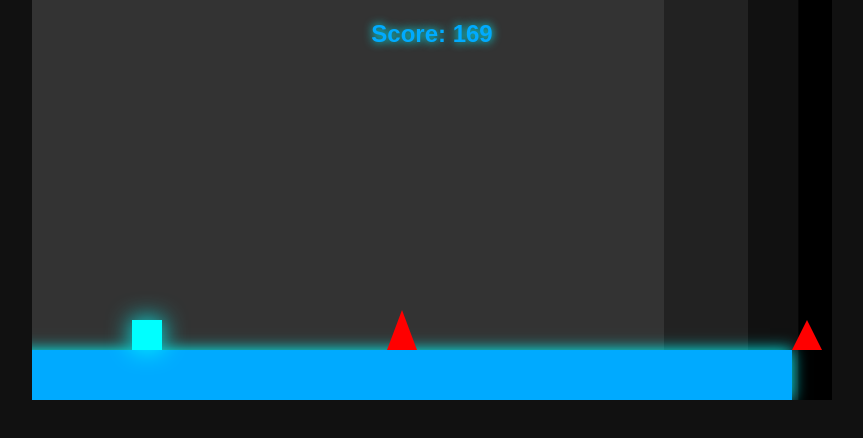
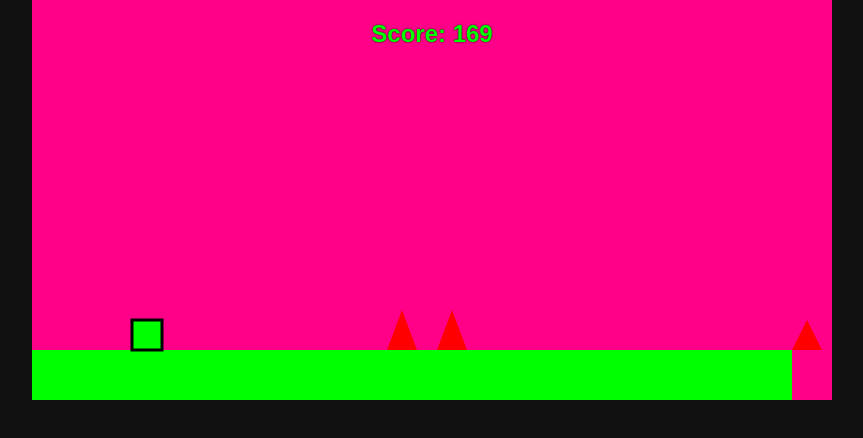
Before and after one commit to Yusuf0010110/KIds-Information, a plain HTML site: page index.html in a window 1280 px wide. Both pictures are taken after a click on the button "Play". Shown: the whole page, without its empty margins (208-1071 px from the left). Drawn offline with Linux system fonts and the light colour scheme.

Commit message:
Update index.html

```diff
--- a/index.html
+++ b/index.html
@@ -6,11 +6,11 @@
 <title>Geometry Dash Full - Yusuf</title>
 <style>
 body {margin:0; overflow:hidden; background:#111; font-family:sans-serif;}
-canvas {display:block; margin:auto; background:#000;}
-#score {position:absolute; top:20px; left:50%; transform:translateX(-50%); color:#0af; font-size:24px; font-weight:bold; text-shadow: 0 0 10px #0ff;}
-#startScreen {position:absolute; top:0; left:0; width:100%; height:100%; display:flex; flex-direction:column; justify-content:center; align-items:center; background:#111; color:#0af;}
-button {padding:15px 30px; font-size:20px; margin-top:20px; cursor:pointer; border:none; border-radius:10px; background:#0af; color:#000; font-weight:bold;}
-button:hover {background:#0ff;}
+canvas {display:block; margin:auto; background:#111;}
+#score {position:absolute; top:20px; left:50%; transform:translateX(-50%); color:#0f0; font-size:24px; font-weight:bold; text-shadow: 0 0 2px #000;}
+#startScreen {position:absolute; top:0; left:0; width:100%; height:100%; display:flex; flex-direction:column; justify-content:center; align-items:center; background:#111; color:#0f0;}
+button {padding:15px 30px; font-size:20px; margin-top:20px; cursor:pointer; border:none; border-radius:10px; background:#0f0; color:#000; font-weight:bold;}
+button:hover {background:#0a0;}
 </style>
 </head>
 <body>
@@ -22,52 +22,51 @@ button:hover {background:#0ff;}
 </div>
 <canvas id="game" width="800" height="400"></canvas>
 <script>
-const canvas = document.getElementById('game');
-const ctx = canvas.getContext('2d');
-const scoreEl = document.getElementById('score');
-const startScreen = document.getElementById('startScreen');
-const playBtn = document.getElementById('playBtn');
+const canvas=document.getElementById('game');
+const ctx=canvas.getContext('2d');
+const scoreEl=document.getElementById('score');
+const startScreen=document.getElementById('startScreen');
+const playBtn=document.getElementById('playBtn');
 
-let gameRunning = false;
+let gameRunning=false;
 
 // Player
-let player = {x:100, y:300, w:30, h:30, vy:0, jumping:false};
+let player={x:100,y:300,w:30,h:30,vy:0,jumping:false};
 
 // Physics
-let gravity = 0.8;
-let jumpPower = -15;
+let gravity=0.8;
+let jumpPower=-15;
 
 // Platforms & obstacles
-let platforms = [];
-let obstacles = [];
-platforms.push({x:0, y:350, w:canvas.width, h:50});
+let platforms=[];
+let obstacles=[];
+platforms.push({x:0,y:350,w:canvas.width,h:50});
 
-// Background layers for parallax
-let bgLayers = [
-  {x:0, y:0, w:canvas.width, h:canvas.height, speed:0.2, color:'#111'},
-  {x:0, y:0, w:canvas.width, h:canvas.height, speed:0.5, color:'#222'},
-  {x:0, y:0, w:canvas.width, h:canvas.height, speed:1, color:'#333'}
+// Background layers
+let bgLayers=[
+{x:0,y:0,w:canvas.width,h:canvas.height,speed:0.2,color:'#4400ff'},
+{x:0,y:0,w:canvas.width,h:canvas.height,speed:0.5,color:'#8800ff'},
+{x:0,y:0,w:canvas.width,h:canvas.height,speed:1,color:'#ff0088'}
 ];
 
 // Game state
-let spawnTimer = 0;
-let speed = 5;
-let score = 0;
-let highScore = 0;
-let gameOver = false;
+let spawnTimer=0;
+let speed=5;
+let score=0;
+let highScore=0;
+let gameOver=false;
 
 // Controls
-document.addEventListener('keydown', e=>{
+document.addEventListener('keydown',e=>{
 if(e.code==='Space'){
 if(!gameRunning) startGame();
 else jump();
-  }
-});
-canvas.addEventListener('click', ()=>{
+}});
+canvas.addEventListener('click',()=>{
 if(!gameRunning) startGame();
 else jump();
 });
-playBtn.addEventListener('click', startGame);
+playBtn.addEventListener('click',startGame);
 
 function startGame(){
 startScreen.style.display='none';
@@ -77,21 +76,28 @@ function startGame(){
 }
 
 function resetGame(){
-  player.y=300; player.vy=0; player.jumping=false;
-  obstacles=[]; platforms=[{x:0,y:350,w:canvas.width,h:50}];
-  spawnTimer=0; speed=5; score=0; gameOver=false;
+player.y=300;player.vy=0;player.jumping=false;
+obstacles=[];platforms=[{x:0,y:350,w:canvas.width,h:50}];
+spawnTimer=0;speed=5;score=0;gameOver=false;
 }
 
 function jump(){
-  if(!player.jumping){player.vy=jumpPower; player.jumping=true;}
+if(!player.jumping){player.vy=jumpPower;player.jumping=true;}
 }
 
 function spawnObstacle(){
-  const patterns = [
-    {w:30,h:30},{w:30,h:50},{w:30,h:70},{w:30,h:40},{w:30,h:60}
+// Define patterns
+const patterns=[
+[{x:0,y:0,w:30,h:30}],
+[{x:0,y:0,w:30,h:50}],
+[{x:0,y:0,w:30,h:70}],
+[{x:0,y:0,w:30,h:40},{x:50,y:0,w:30,h:40}],
+[{x:0,y:0,w:30,h:60},{x:40,y:0,w:30,h:60}]
 ];
-  const choice = patterns[Math.floor(Math.random()*patterns.length)];
-  obstacles.push({x:canvas.width, y:350-choice.h, w:choice.w, h:choice.h});
+const choice=patterns[Math.floor(Math.random()*patterns.length)];
+choice.forEach(c=>{
+obstacles.push({x:canvas.width+c.x,y:350-c.h,w:c.w,h:c.h});
+});
 }
 
 function drawSpike(x,y,w,h){
@@ -105,17 +111,15 @@ function drawSpike(x,y,w,h){
 }
 
 function drawPlatform(p){
-  ctx.fillStyle='#0af';
-  ctx.shadowColor='#0ff';
-  ctx.shadowBlur=15;
+ctx.fillStyle='#0f0';
 ctx.fillRect(p.x,p.y,p.w,p.h);
-  ctx.shadowBlur=0;
 }
 
 function drawBackground(){
 bgLayers.forEach(layer=>{
 ctx.fillStyle=layer.color;
 ctx.fillRect(layer.x,layer.y,layer.w,layer.h);
+ctx.fillRect(layer.x+canvas.width,layer.y,layer.w,layer.h);
 layer.x-=layer.speed;
 if(layer.x<=-canvas.width) layer.x=0;
 });
@@ -128,40 +132,40 @@ function update(){
 if(gameOver){
 ctx.fillStyle='#fff';
 ctx.font='30px sans-serif';
-    ctx.fillText('Game Over! Score: '+score, canvas.width/2-150, canvas.height/2);
-    ctx.fillText('Click or press Space to restart', canvas.width/2-180, canvas.height/2+40);
+ctx.fillText('Game Over! Score: '+score,canvas.width/2-150,canvas.height/2);
+ctx.fillText('Click or press Space to restart',canvas.width/2-180,canvas.height/2+40);
 return;
 }
 
 // Player physics
-  player.vy += gravity;
-  player.y += player.vy;
-  if(player.y+player.h>=350){player.y=350-player.h; player.vy=0; player.jumping=false;}
+player.vy+=gravity;
+player.y+=player.vy;
+if(player.y+player.h>=350){player.y=350-player.h;player.vy=0;player.jumping=false;}
 
 // Platforms
 platforms.forEach(p=>{
 drawPlatform(p);
-    p.x -= speed;
+p.x-=speed;
 });
 
 // Recycle platforms
 if(platforms[0].x+platforms[0].w<0){
-    platforms[0].x = platforms[platforms.length-1].x + platforms[platforms.length-1].w;
+platforms[0].x=platforms[platforms.length-1].x+platforms[platforms.length-1].w;
 platforms.push(platforms.shift());
 }
 
 // Obstacles
 spawnTimer++;
-  if(spawnTimer>80){spawnObstacle(); spawnTimer=0;}
+if(spawnTimer>80){spawnObstacle();spawnTimer=0;}
 
 for(let i=obstacles.length-1;i>=0;i--){
-    obstacles[i].x -= speed;
+obstacles[i].x-=speed;
 drawSpike(obstacles[i].x,obstacles[i].y,obstacles[i].w,obstacles[i].h);
 
 // Collision
-    if(player.x<obstacles[i].x+obstacles[i].w &&
-       player.x+player.w>obstacles[i].x &&
-       player.y<obstacles[i].y+obstacles[i].h &&
+if(player.x<obstacles[i].x+obstacles[i].w&&
+player.x+player.w>obstacles[i].x&&
+player.y<obstacles[i].y+obstacles[i].h&&
 player.y+player.h>obstacles[i].y){
 gameOver=true;
 }
@@ -170,23 +174,34 @@ function update(){
 }
 
 // Draw player
-  ctx.fillStyle='#0ff';
-  ctx.shadowColor='#0ff';
-  ctx.shadowBlur=25;
+ctx.fillStyle='#0f0';
+ctx.strokeStyle='#000';
+ctx.lineWidth=3;
 ctx.fillRect(player.x,player.y,player.w,player.h);
-  ctx.shadowBlur=0;
+ctx.strokeRect(player.x,player.y,player.w,player.h);
 
 // Score
 score++;
 if(score>highScore) highScore=score;
 scoreEl.textContent='Score: '+score;
 
-  // Increase speed
+// Speed increase
 if(score%400===0) speed+=0.5;
 
 requestAnimationFrame(update);
 }
 
+// Restart game
+function restart(){
+if(gameOver){
+resetGame();
+update();
+}
+}
+
+document.addEventListener('keydown',e=>{if(e.code==='Space') restart();});
+canvas.addEventListener('click',restart);
+
 </script>
 </body>
 </html>
```
Lines whose indentation alone changed are shown as unchanged.
